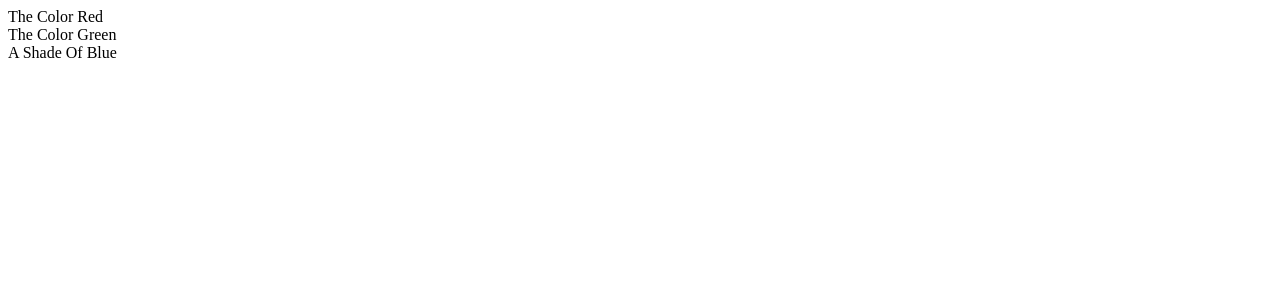
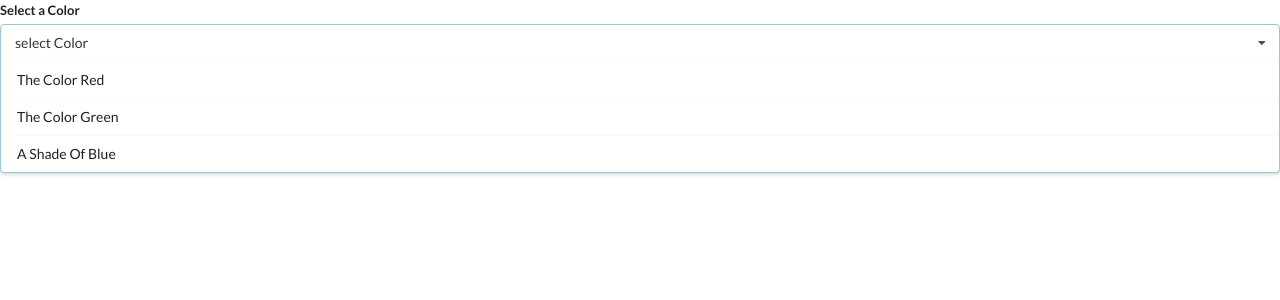
Before and after one commit to poonamkhandagle/dropdowncomponent, a React (Create React App) app: page / in a window 1280 px wide. Shown: the top 300 px of the page. Built offline with nearby package versions, Linux system fonts and the light colour scheme.

Commit message:
added some jsx to display dropdown component

```diff
--- a/public/index.html
+++ b/public/index.html
@@ -10,34 +10,12 @@
       content="Web site created using create-react-app"
     />
     <link rel="apple-touch-icon" href="%PUBLIC_URL%/logo192.png" />
-    <!--
-      manifest.json provides metadata used when your web app is installed on a
-      user's mobile device or desktop. See https://developers.google.com/web/fundamentals/web-app-manifest/
-    -->
     <link rel="manifest" href="%PUBLIC_URL%/manifest.json" />
-    <!--
-      Notice the use of %PUBLIC_URL% in the tags above.
-      It will be replaced with the URL of the `public` folder during the build.
-      Only files inside the `public` folder can be referenced from the HTML.
-
-      Unlike "/favicon.ico" or "favicon.ico", "%PUBLIC_URL%/favicon.ico" will
-      work correctly both with client-side routing and a non-root public URL.
-      Learn how to configure a non-root public URL by running `npm run build`.
-    -->
-    <title>React App</title>
+    <link rel="stylesheet" href="https://cdnjs.cloudflare.com/ajax/libs/semantic-ui/2.4.1/semantic.min.css" />
+  <title>React Dropdown component</title>
   </head>
   <body>
     <noscript>You need to enable JavaScript to run this app.</noscript>
     <div id="root"></div>
-    <!--
-      This HTML file is a template.
-      If you open it directly in the browser, you will see an empty page.
-
-      You can add webfonts, meta tags, or analytics to this file.
-      The build step will place the bundled scripts into the <body> tag.
-
-      To begin the development, run `npm start` or `yarn start`.
-      To create a production bundle, use `npm run build` or `yarn build`.
-    -->
   </body>
 </html>
--- a/src/components/Dropdown.js
+++ b/src/components/Dropdown.js
@@ -2,13 +2,24 @@ import React from "react";
 const Dropdown = ( {options} ) => {
   const renderedOptions = options.map((option) => {
     return(
-      <div key={option.value}>
+      <div key={option.value} className = "item" >
       {option.label}
       </div>
     )
   })
   return(
-    <div>{renderedOptions}</div>
+    <div className="ui form">
+     <div className="field">
+      <label className="label">Select a Color</label>
+      <div className="ui selection dropdown visible active" >
+      <i className="dropdown icon"></i>
+      <div className="text">select Color</div>
+      <div className = "menu visible transition" >
+        {renderedOptions}
+      </div>
+      </div>
+     </div>
+    </div>
   )
 }
 export default Dropdown;
```
